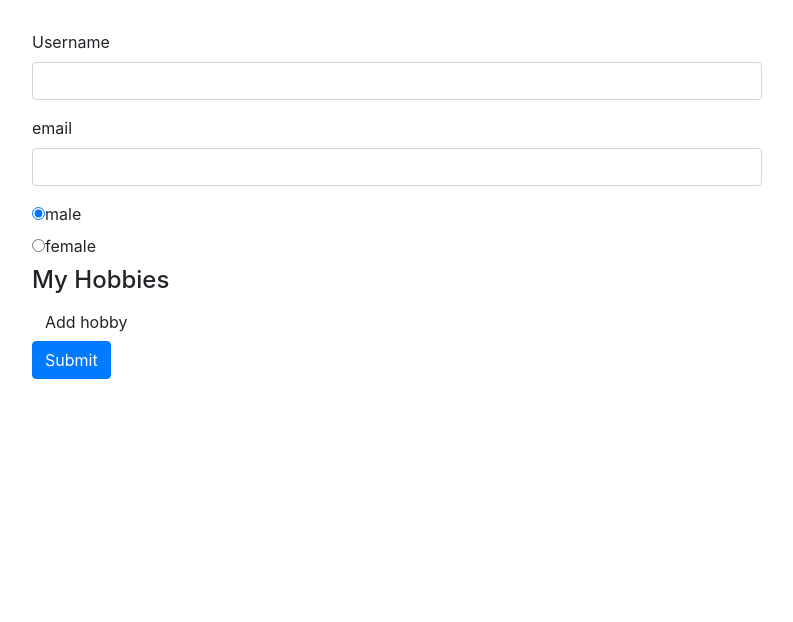
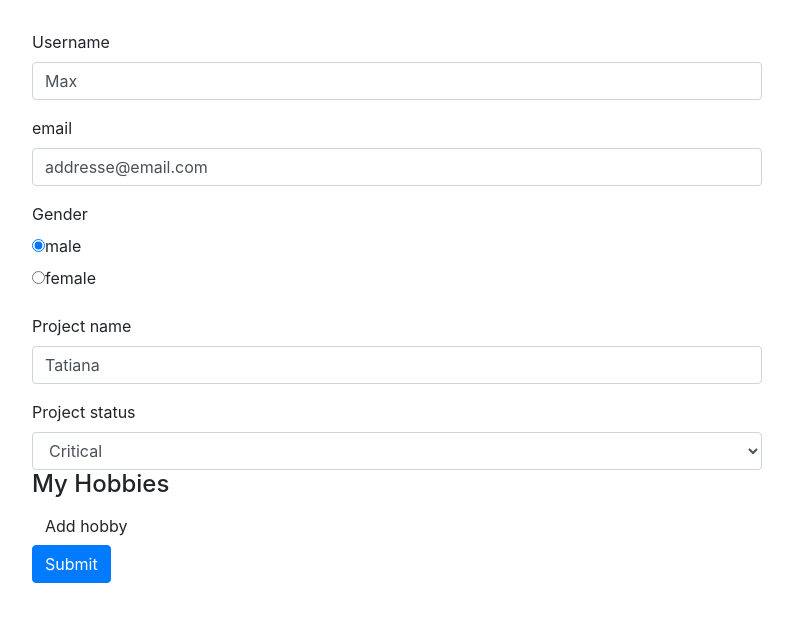
Before and after one commit to Griesba/angular-the-complete-guide, an Angular app in the folder forms-reactive-start/: page / in a window 1280 px wide. Shown: the top 622 px of the page, without its empty margins (53-846 px from the left). Built offline with nearby package versions, Linux system fonts and the light colour scheme.

Commit message:
Reactive Form Assignment

```diff
--- a/forms-reactive-start/src/app/app.component.html
+++ b/forms-reactive-start/src/app/app.component.html
@@ -25,6 +25,8 @@
               <span *ngIf="!signUpForm.get('userData.email').valid && signUpForm.get('userData.email').touched" class="help-block">Please enter valid email</span>
           </div>
         </div>
+        <div class="form-group">
+          <label>Gender</label>
           <div class="radio" *ngFor="let gender of genders">
             <label>
               <input
@@ -32,6 +34,17 @@
                 formControlName="gender"
                 [value]="gender">{{ gender }}
             </label>
+          </div>
+        </div>
+        <div class="form-group">
+          <label>Project name</label>
+          <input class="form-control" type="text" name="projectName" formControlName="projectName">
+        </div>
+        <div class="select">
+          <label>Project status</label>
+          <select class="form-control" name="projectStatus" formControlName="projectStatus">
+            <option *ngFor="let status of projectStatus" [value]="status">{{status}}</option>
+          </select>
         </div>
         <div formArrayName="hobbies">
           <h4> My Hobbies</h4>
--- a/forms-reactive-start/src/app/app.component.ts
+++ b/forms-reactive-start/src/app/app.component.ts
@@ -1,6 +1,7 @@
 import { Component, OnInit } from '@angular/core';
 import { FormArray, FormControl, FormGroup, Validators } from '@angular/forms';
 import { Observable } from 'rxjs';
+import { CustomValidator } from './custom-validator';
 
 @Component({
   selector: 'app-root',
@@ -9,6 +10,7 @@ import { Observable } from 'rxjs';
 })
 export class AppComponent implements OnInit {
   genders = ['male', 'female'];
+  projectStatus = ['Stable', 'Critical', 'Finished'];
   signUpForm: FormGroup;
   forbiddenUsername = ['Anna', 'Maria', 'Tokyo'];
 
@@ -18,8 +20,31 @@ export class AppComponent implements OnInit {
         'username': new FormControl(null, [Validators.required, this.forbiddenUsernameController.bind(this)]),
         'email': new FormControl(null, [Validators.required, Validators.email], this.asynchEmailValidator)
       }),
+      'projectName': new FormControl(null, [Validators.required], CustomValidator.asyncForbiddenProjecName),
+      'projectStatus': new FormControl('Stable'),
       'gender': new FormControl('male'),
       'hobbies': new FormArray([])
+    });
+/*     this.signUpForm.valueChanges.subscribe(
+      (value) => console.log(value)
+    );
+    this.signUpForm.statusChanges.subscribe(
+      (status) => console.log('form status ' + status)
+    ); */
+    this.signUpForm.setValue({
+      'userData': {
+        'username': 'Aligatore',
+        'email': 'addresse@email.com'
+      },
+      'projectName': 'Tatiana',
+      'projectStatus': 'Critical',
+      'gender' : 'male',
+      'hobbies': []
+    });
+    this.signUpForm.patchValue({
+      'userData': {
+        'username': 'Max'
+      },
     });
   }
 
@@ -61,4 +86,12 @@ export class AppComponent implements OnInit {
     return prom;
   }
 
+  forbiddenProjecNameValidator (control: FormControl): {[s: string]: boolean} {
+    if (control.value === 'test') {
+      return {'projectNameIsForbidden': true};
+    }
+    return null;
+  }
+
+
 }
--- /dev/null
+++ b/forms-reactive-start/src/app/custom-validator.ts
@@ -0,0 +1,18 @@
+import { FormArray, FormControl, FormGroup, Validators } from '@angular/forms';
+import { Observable } from 'rxjs';
+
+export class CustomValidator {
+
+    static   asyncForbiddenProjecName (control: FormControl): Promise<any> | Observable<any> {
+        const prom = new Promise<any>((resolve, rejects) => {
+            setTimeout(() => {
+                if (control.value === 'test') {
+                    resolve({'projectNameIsForbidden': true});
+                } else {
+                    resolve(null);
+                }
+            }, 1500);
+        });
+        return prom;
+      }
+}
```
Lines whose indentation alone changed are shown as unchanged.
